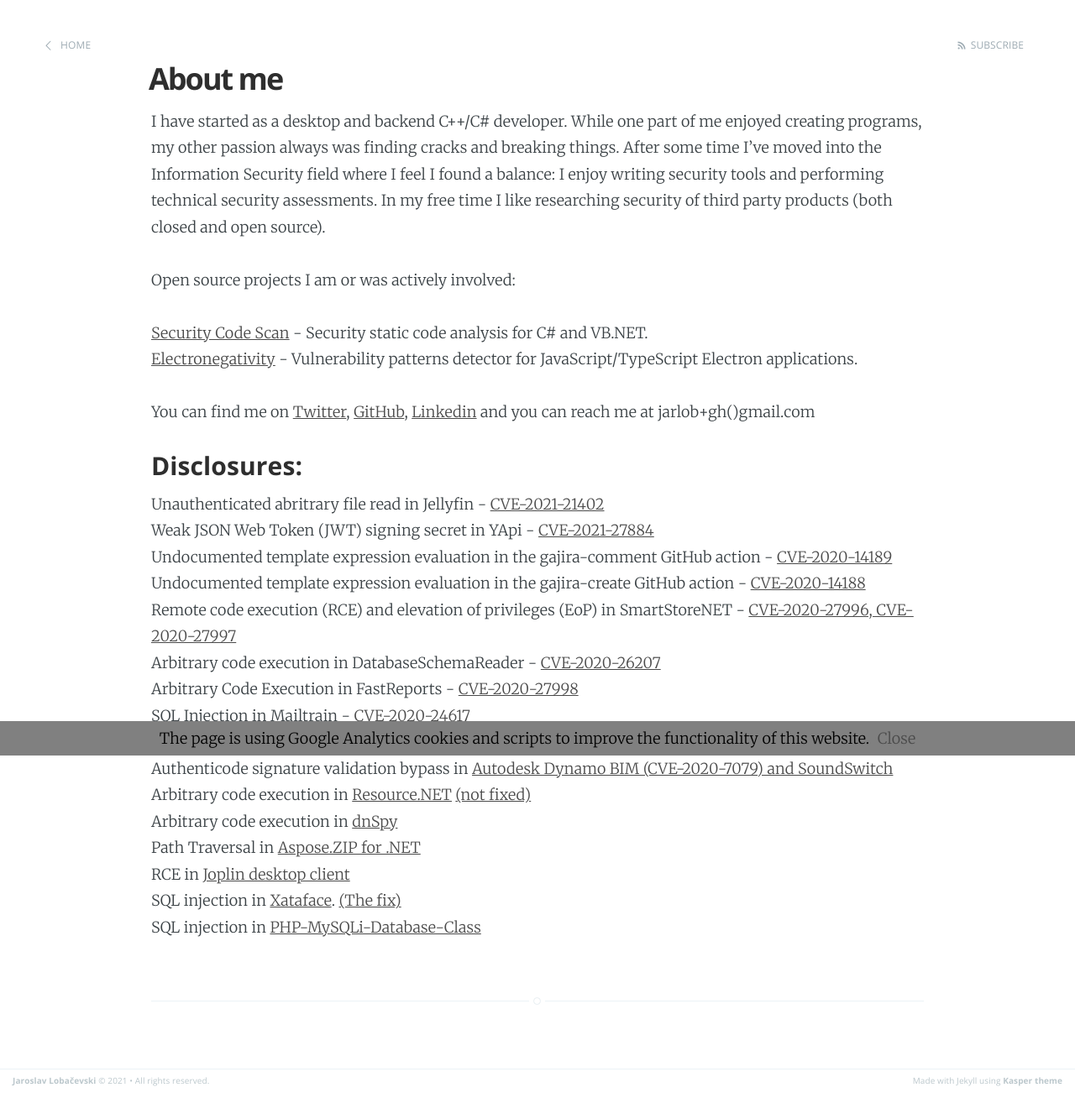
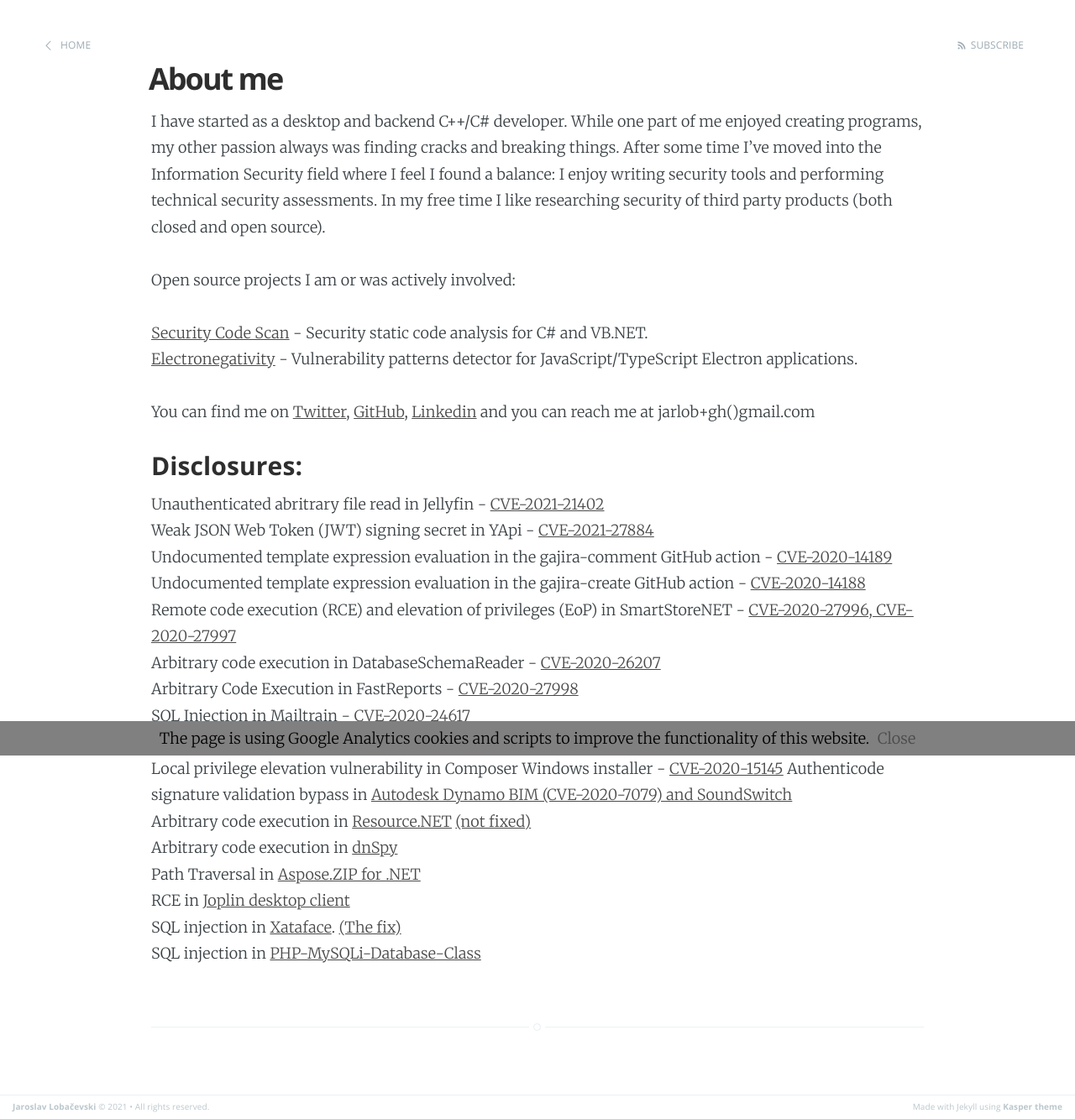
Before and after one commit to JarLob/jarlob.github.io, a Jekyll site: the page built from about.md, in a window 1280 px wide. Shown: the whole page at 84% size. Built offline with Jekyll 4.4.1, drawn with Linux system fonts in a browser that asks for light colours; before the commit the page ends 1301 px from its top, so only the background shows below that.

Commit message:
Update about.md

```diff
--- a/about.md
+++ b/about.md
@@ -22,6 +22,7 @@ Arbitrary code execution in DatabaseSchemaReader - [CVE-2020-26207](https://secu
 Arbitrary Code Execution in FastReports - [CVE-2020-27998](https://securitylab.github.com/advisories/GHSL-2020-143-FastReportsInc-FastReports/)
 SQL Injection in Mailtrain - [CVE-2020-24617](https://securitylab.github.com/advisories/GHSL-2020-132-Mailtrain/)
 Path traversal vulnerability in Adobe git-server - [CVE-2020-9708](https://securitylab.github.com/advisories/GHSL-2020-133-Adobe-Git-server/)
+Local privilege elevation vulnerability in Composer Windows installer - [CVE-2020-15145](https://github.com/composer/windows-setup/security/advisories/GHSA-wgrx-r3qv-332c)
 Authenticode signature validation bypass in [Autodesk Dynamo BIM (CVE-2020-7079) and SoundSwitch](/en/blog/Authenticode-verification-vulnerability-pattern-CreateFromSignedFile)
 Arbitrary code execution in [Resource.NET](https://fishcodelib.com/Resource.htm) [(not fixed)](/en/blog/dnspy-deserialization-vulnerability)
 Arbitrary code execution in [dnSpy](/en/blog/dnspy-deserialization-vulnerability)
```
